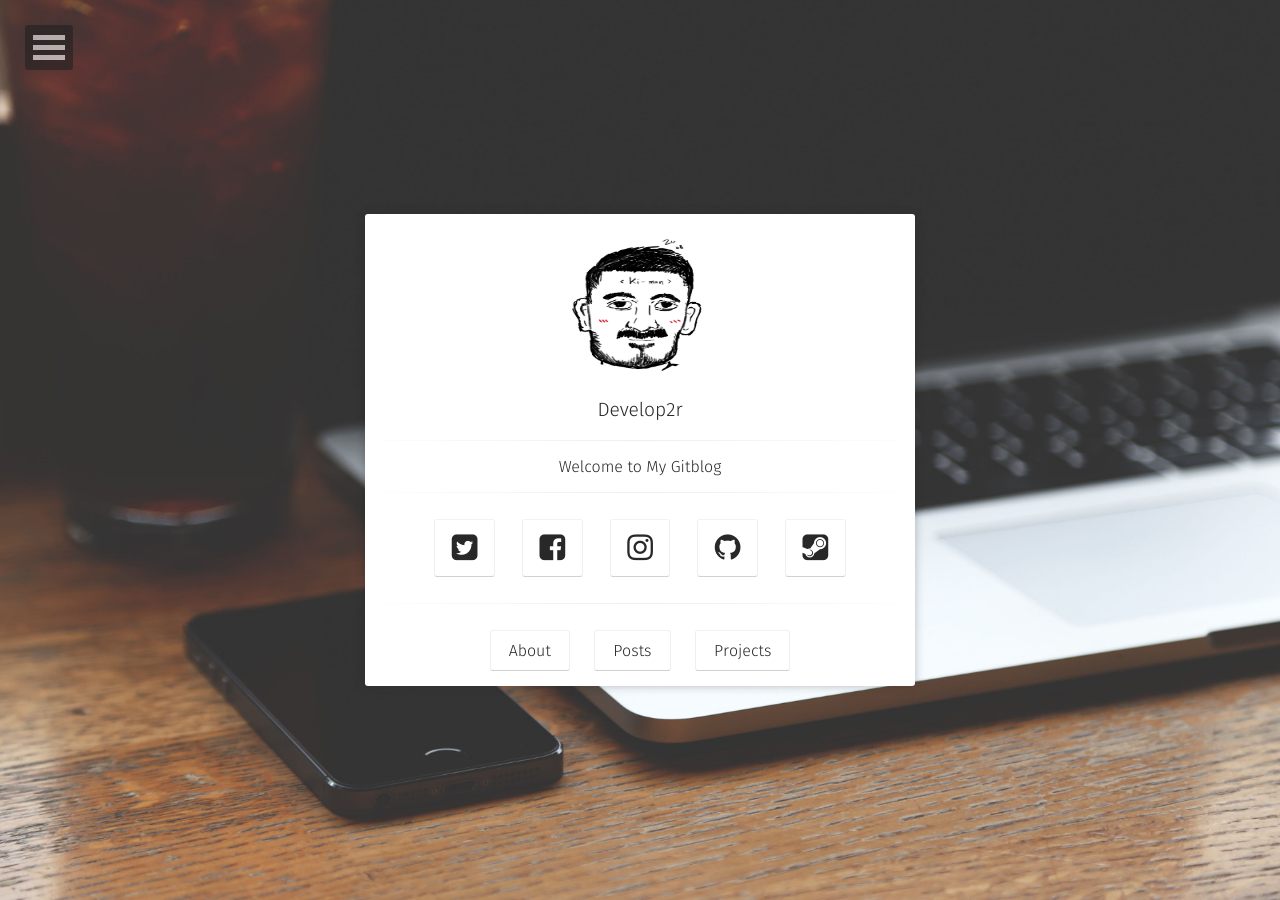
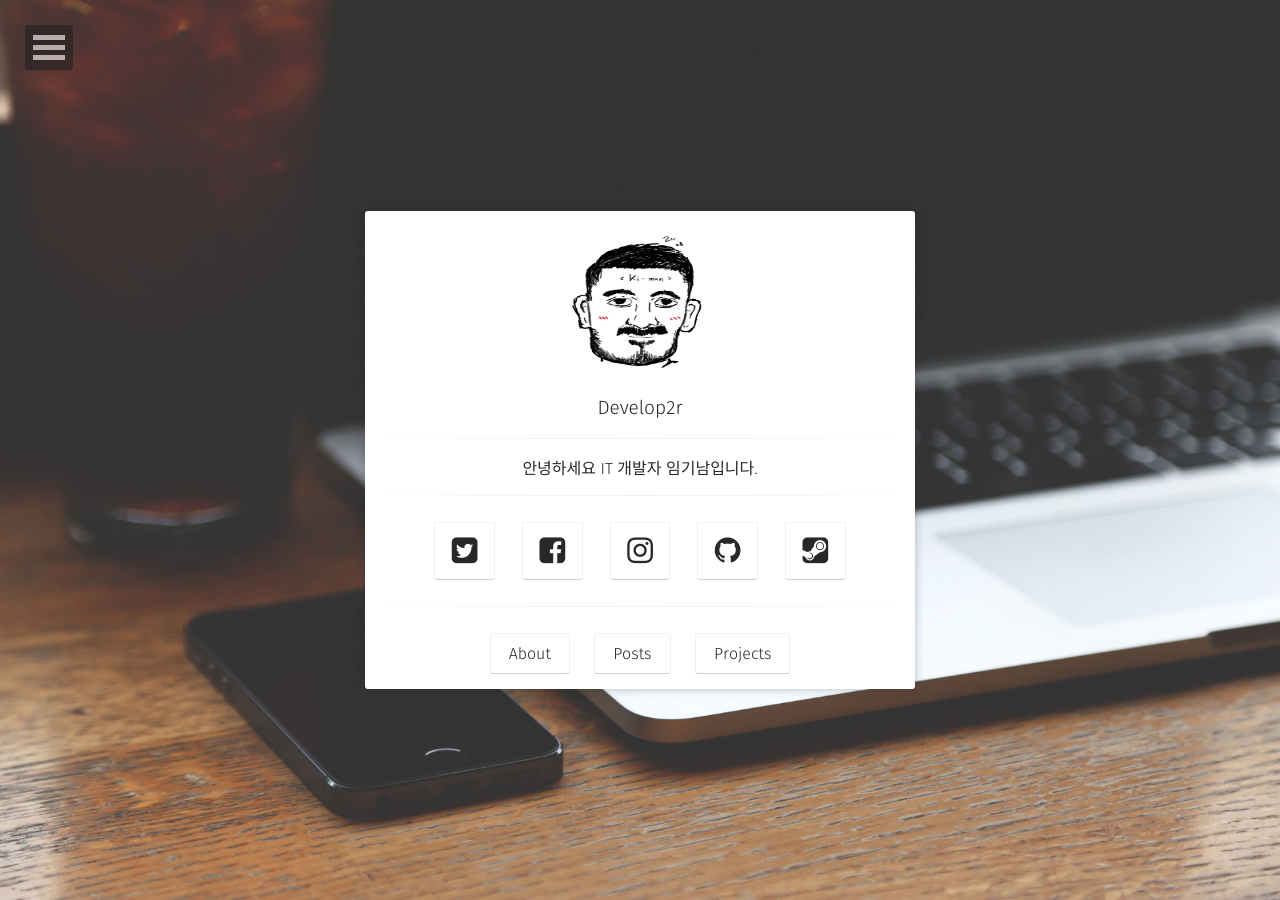
Before and after one commit to limkinam/limkinam.github.io, a Jekyll site: the page built from index.html, in a window 1280 px wide. Built offline with Jekyll 4.4.1, drawn with Linux system fonts in a browser that asks for light colours; some web fonts are replaced.

Commit message:
Update _config.yml

```diff
--- a/_config.yml
+++ b/_config.yml
@@ -1,6 +1,6 @@
 # Site
 title:              Develop2r
-bio:                'Welcome to My Gitblog'
+bio:                '안녕하세요 IT 개발자 임기남입니다.'
 description:        "Moon is a minimal, one column jekyll theme for your blog."
 reading_time:       true
 words_per_minute:   200
```
